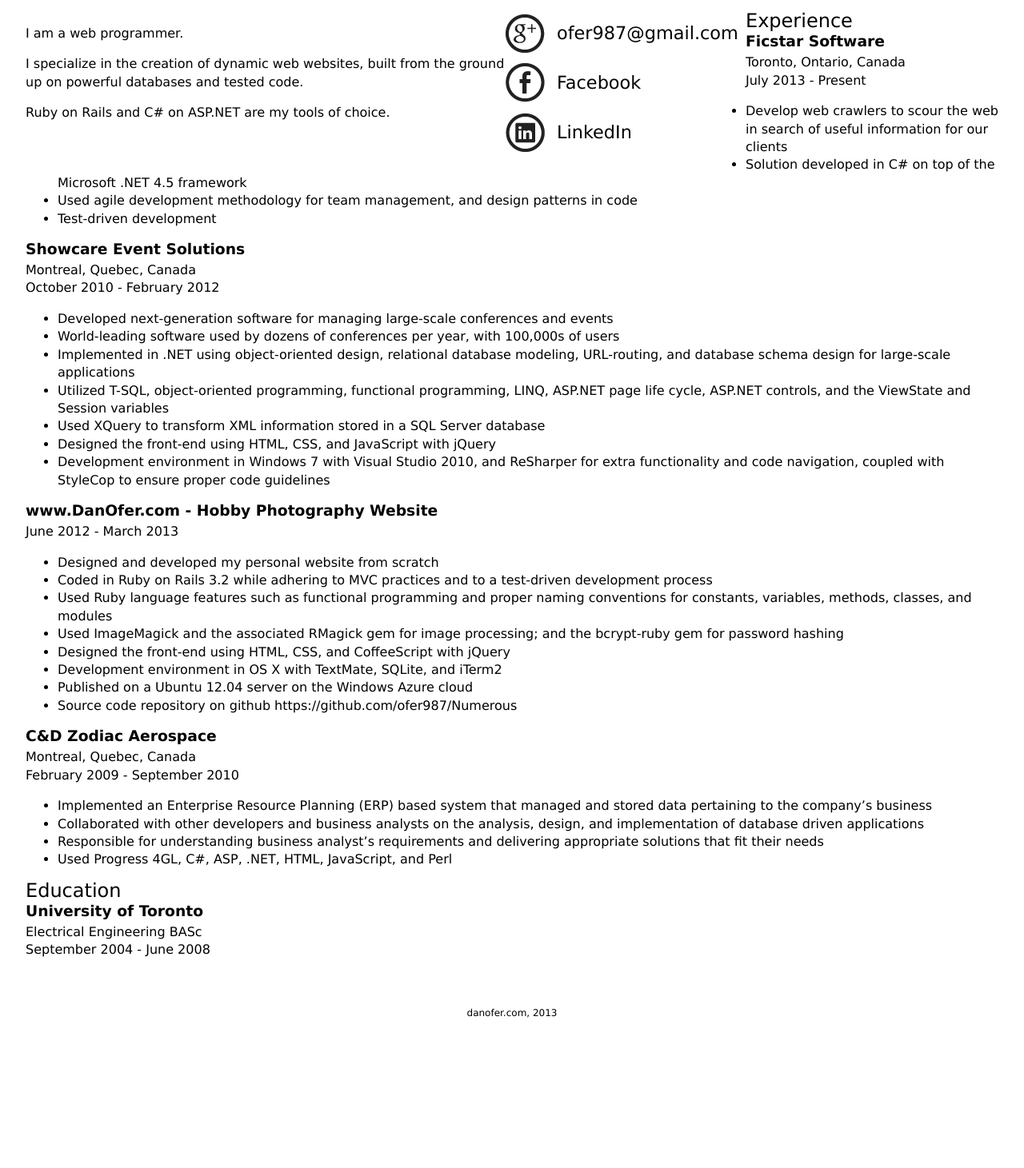
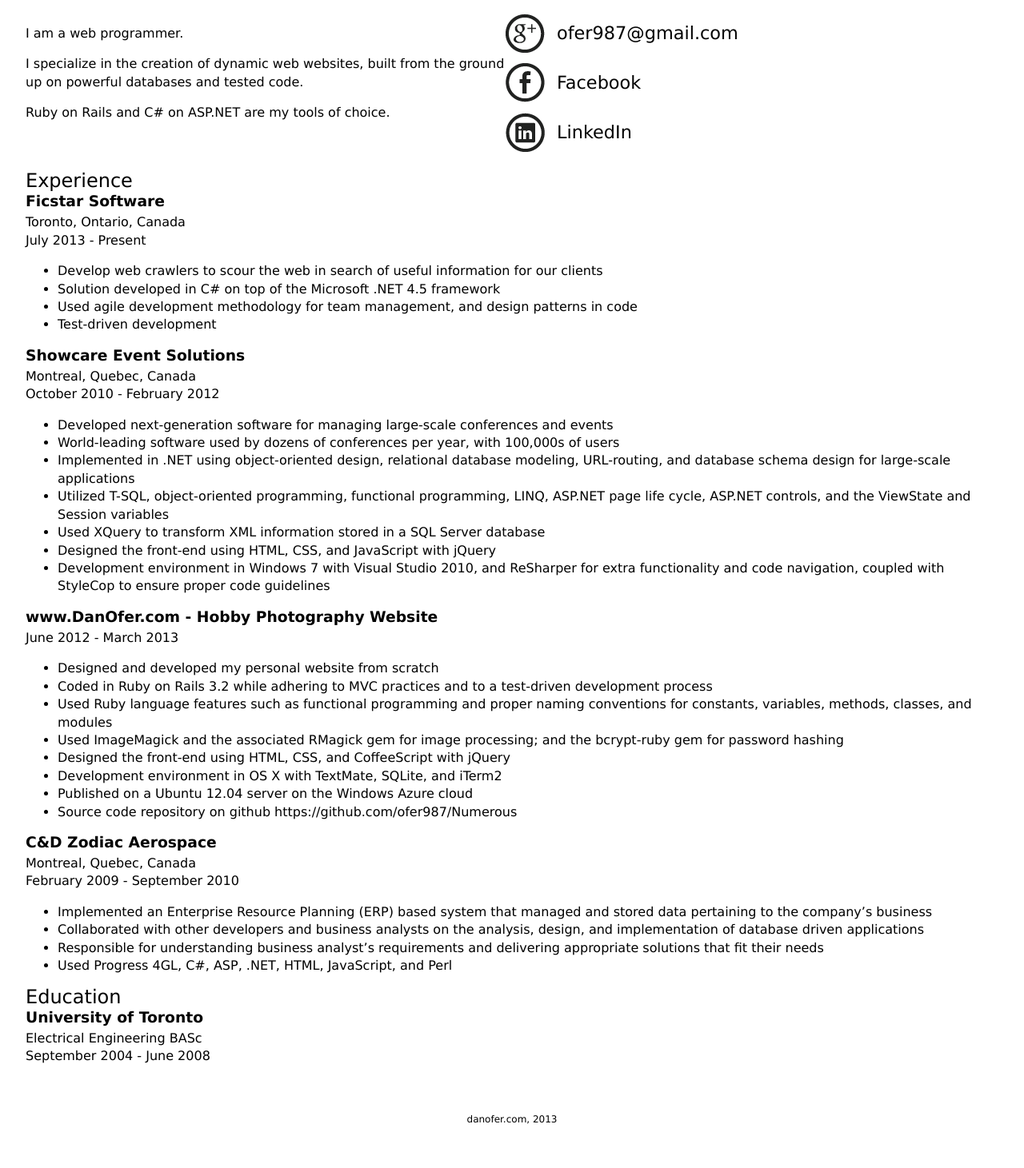
Before and after one commit to ofer987/Numerous, a Rails app: page /cv in a window 1280 px wide. Shown: the part 97-1558 px from the top of the page at 80% size. Before the commit the page ends 1370 px from the top, so only its background shows below. Run offline with Rails 7, Linux system fonts and the light colour scheme; style sheets or scripts are compiled from the project's sources; parts of the project's set-up code (start-up, migrations or seed data) failed here and were passed over; some libraries are stand-ins or nearby versions.

Commit message:
stylistic fixes

```diff
--- a/app/assets/stylesheets/application.css.scss
+++ b/app/assets/stylesheets/application.css.scss
@@ -127,13 +127,13 @@
 	}
 
 	body {
-		clear: both;
 		margin: 0;
 	}
 
 	.page {
 		margin: 0 2em;
 		padding-top: 7em;
+		clear: both;
 
 		.text-content {
           //font-size: 2.0em; // High font readability for creating new content
--- a/app/assets/stylesheets/curriculum.css.scss
+++ b/app/assets/stylesheets/curriculum.css.scss
@@ -68,6 +68,7 @@
 }
 
 .experience {
+	clear: both;
 	line-height: 1.4em;
 
 	div.date {
--- a/app/views/books/read.html.erb
+++ b/app/views/books/read.html.erb
@@ -8,7 +8,7 @@
     <span>Author</span>
   </li>
   <li id="read-at">
-    <span>Read Date</span>
+    <span>Finished Reading</span>
   </li>
 </ul>
 
```
